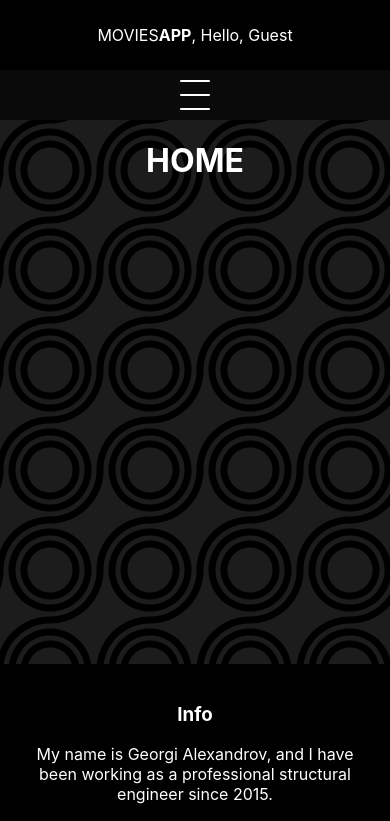
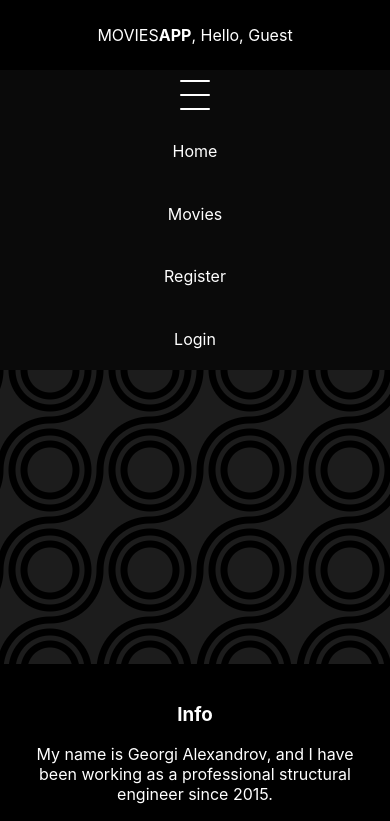
Before and after one commit to GVAlexandrov/movies, a React (Create React App) app: page / in a window 390 px wide. Shown: the top 821 px of the page. Built offline with nearby package versions, Linux system fonts and the light colour scheme; no server answers.

Commit message:
UPDATE Navigation.css

```diff
--- a/src/Components/Navigation/Navigation.css
+++ b/src/Components/Navigation/Navigation.css
@@ -75,7 +75,7 @@ a.active{
         }
 
         ul{
-            display: none;
+            display: 'none';
             flex-direction: column;
             position: absolute;
             top: 50px;
```
